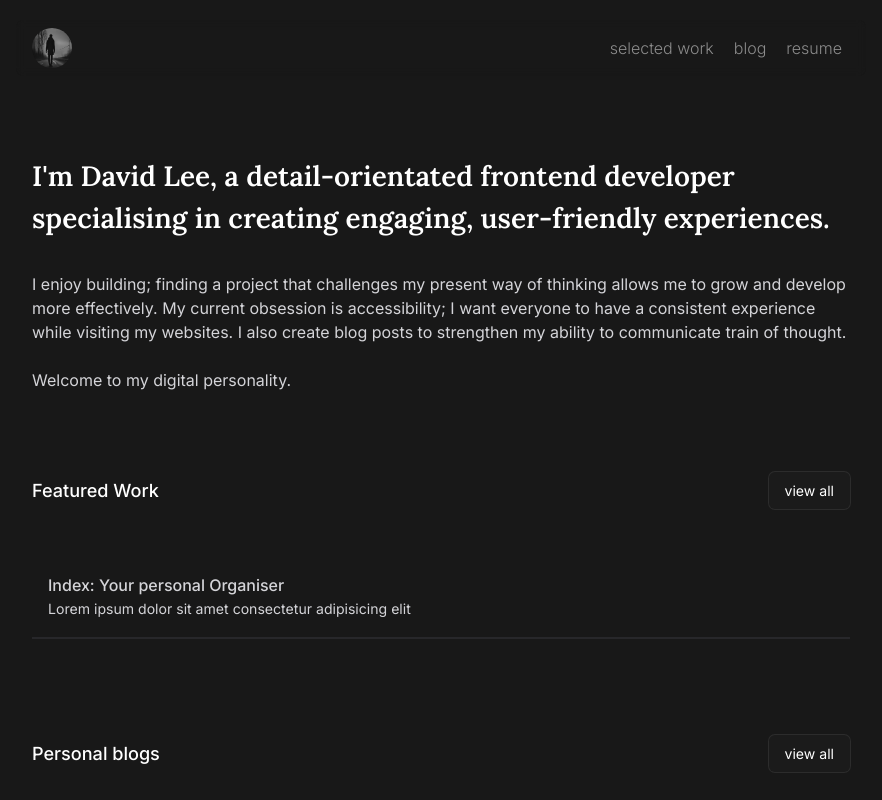
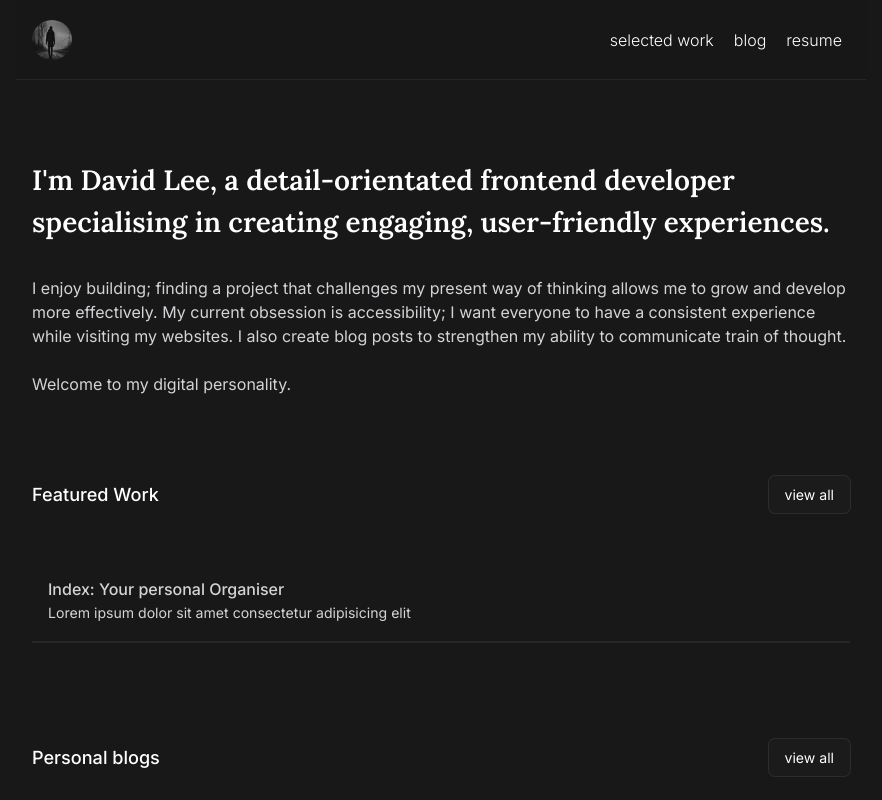
Before and after one commit to DLee1993/website, a Next.js app: page / in a window 1280 px wide. Shown: the top 800 px of the page, without its empty margins (199-1081 px from the left). Built offline with nearby package versions, Linux system fonts and the light colour scheme.

Commit message:
removed pathname based styling, added border and sticky postion

```diff
--- a/app/components/Header.tsx
+++ b/app/components/Header.tsx
@@ -1,15 +1,10 @@
-"use client";
-
 import Image from "next/image";
 import profile from "@/public/heroDevImage.webp";
 import Link from "next/link";
-import { usePathname } from "next/navigation";
 
 const Header = () => {
-    const pathname = usePathname();
-
     return (
-        <header className="bg-background/50 customWidth h-14 flex justify-between items-center font-light mt-5 backdrop-blur-sm rounded-lg transition-all">
+        <header className="customWidth h-20 sticky top-0 flex justify-between items-center font-light bg-background/85 backdrop-blur-md border-b-[1px] border-zinc-800 transition-all">
             <Link href="/">
                 <Image
                     src={profile}
@@ -21,32 +16,17 @@ const Header = () => {
             </Link>
             <ul className="flex sm:gap-1 transition-all">
                 <li>
-                    <Link
-                        href="/selectedWork"
-                        className={`${
-                            pathname === "/selectedWork" ? "text-foreground" : "text-foreground/50"
-                        } customLinkHover`}
-                    >
+                    <Link href="/selectedWork" className="customLinkHover">
                         selected work
                     </Link>
                 </li>
                 <li>
-                    <Link
-                        href="/personalBlog"
-                        className={`${
-                            pathname === "/personalBlog" ? "text-foreground" : "text-foreground/50"
-                        } customLinkHover`}
-                    >
+                    <Link href="/personalBlog" className="customLinkHover">
                         blog
                     </Link>
                 </li>
                 <li>
-                    <Link
-                        href="/resume"
-                        className={`${
-                            pathname === "/resume" ? "text-foreground" : "text-foreground/50"
-                        } customLinkHover`}
-                    >
+                    <Link href="/resume" className="customLinkHover">
                         resume
                     </Link>
                 </li>
```
